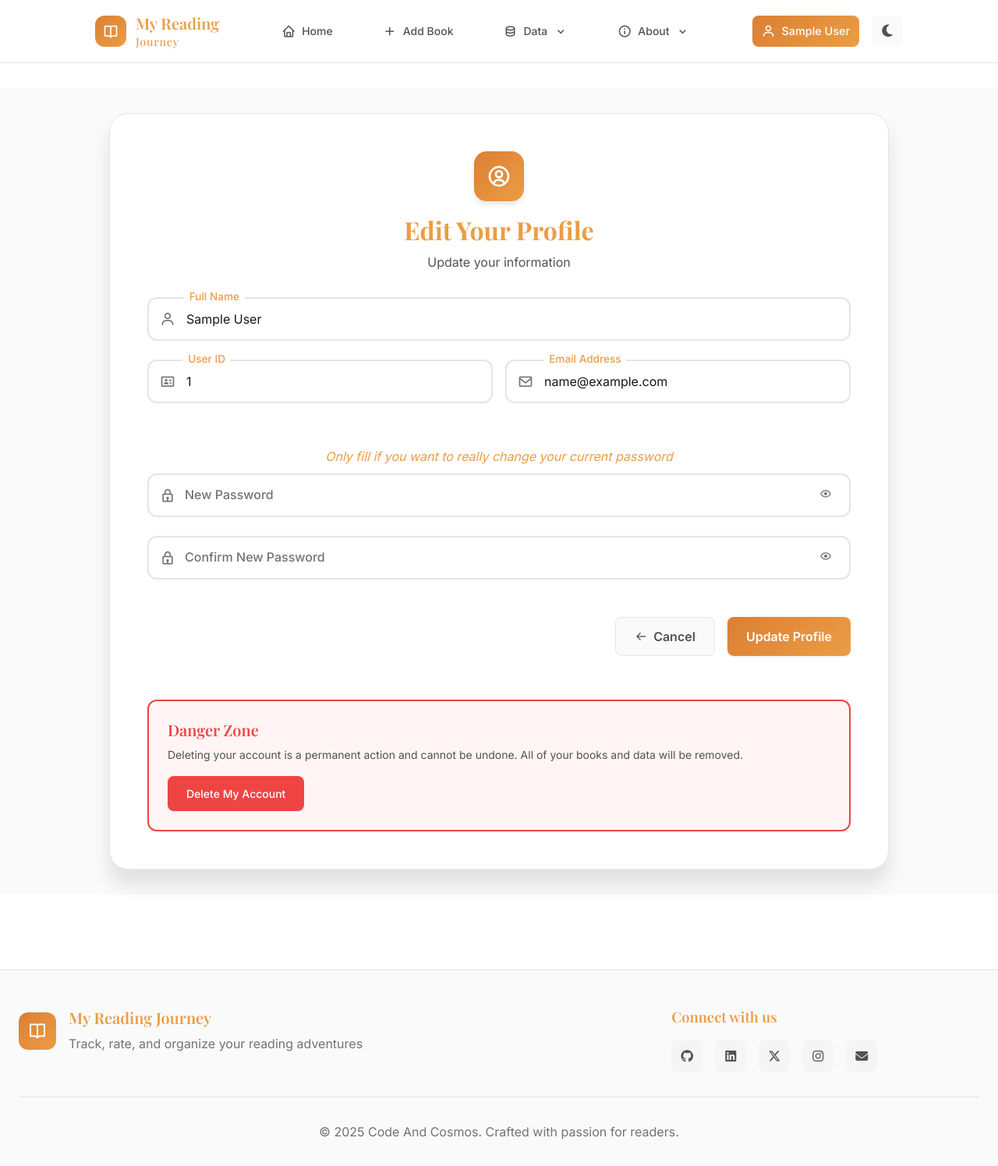
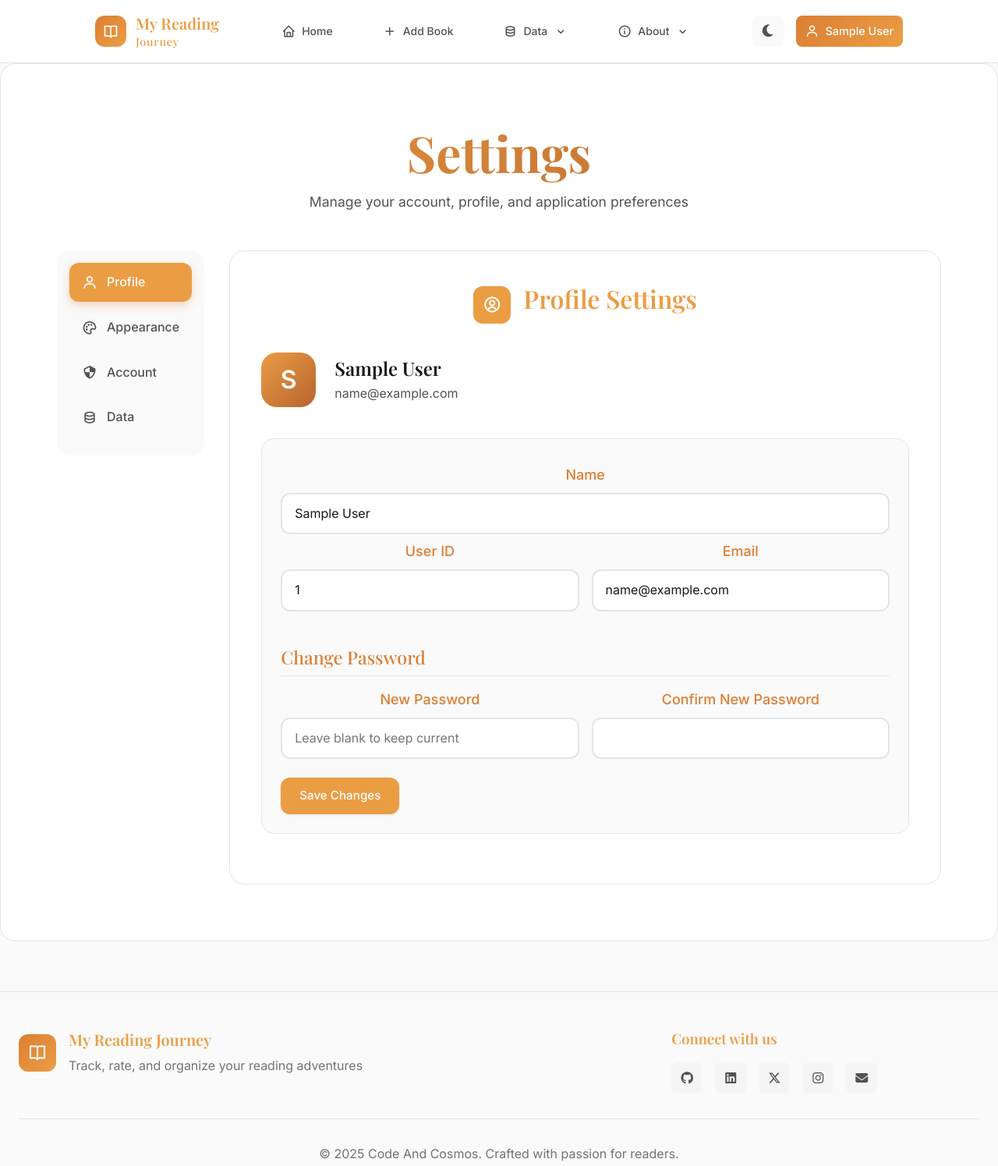
Before and after one commit to Jay-Dholu/my-reading-journey, a Flask app: page /settings in a window 1280 px wide. Shown: the top 1495 px of the page at 78% size. Before the commit the page ends 1461 px from the top, so only its background shows below. Run offline with Flask 3, Linux system fonts and the light colour scheme; the visitor is signed in with stand-in values (Sample User, id 1); tables that the repository leaves empty hold one stand-in row (values such as "Sample post"); some libraries are stand-ins or nearby versions.

Commit message:
Update UI and Remove Bugs

```diff
--- a/app.py
+++ b/app.py
@@ -271,7 +271,7 @@ def settings():
 
     json_form = Data()
 
-    return render_template('settings.html', title='Edit Profile | My Reading Journey', form=form, json_form=json_form)
+    return render_template('settings.html', title='Settings | My Reading Journey', form=form, json_form=json_form)
 
 
 @app.route("/delete_account", methods=['POST'])
--- a/forms.py
+++ b/forms.py
@@ -5,12 +5,13 @@ from flask_wtf import FlaskForm
 from decimal import Decimal
 from models import User
 
+
 class SignUp(FlaskForm):
-    name = StringField(label='Name', validators=[DataRequired()])
-    userid = StringField(label='User ID', validators=[DataRequired(), Length(2, 20)])
-    email = EmailField(label='Email', validators=[DataRequired(), Email()])
-    password = PasswordField(label='Password', validators=[DataRequired(), Length(8, 30)])
-    confirm_password = PasswordField(label='Confirm Password', validators=[DataRequired(), Length(8, 30), EqualTo('password', message="Passwords didn't matched!")])
+    name = StringField(label='Name', validators=[DataRequired(message="Name is required!")])
+    userid = StringField(label='User ID', validators=[DataRequired(message="User ID is required!"), Length(2, 20)])
+    email = EmailField(label='Email', validators=[DataRequired(message="Email is required!"), Email()])
+    password = PasswordField(label='Password', validators=[DataRequired(message="Password is required!"), Length(8, 30)])
+    confirm_password = PasswordField(label='Confirm Password', validators=[DataRequired(message="Confirm Password is required!"), Length(8, 30), EqualTo('password', message="Passwords didn't matched!")])
     submit = SubmitField(label='Sign Up')
 
 
@@ -37,7 +38,7 @@ class Book(FlaskForm):
     author = StringField(label='Author')
     isbn = StringField(label='ISBN', validators=[Optional(), Length(min=10, max=20, message="An ISBN must be 10 to 20 characters long.")])
     genre = StringField(label='Genre')
-    rating = DecimalField(label='Rating', places=1, validators=[NumberRange(min=1, max=5)], default=Decimal(0))
+    rating = DecimalField(label='Rating', places=1, validators=[Optional(), NumberRange(min=0, max=5)], default=Decimal('0.0'))
     description = TextAreaField(label='Description')
     cover_image = FileField(label='Upload Book Cover', validators=[FileAllowed(['jpg', 'jpeg', 'png'])])
     reading_started = DateField(label='Date Started', validators=[Optional()])
--- a/templates/add_book.html
+++ b/templates/add_book.html
@@ -172,8 +172,10 @@
                                         <span class="file-types">PNG, JPG, JPEG up to 10MB</span>
                                     </div>
                                 </div>
-                                {{ form.cover_image(class="file-input", accept="image/*") }}
                             </div>
+                            <!-- FIX: Moved file input outside of the clickable zone -->
+                            {{ form.cover_image(class="file-input", accept="image/*", style="display:none;") }}
+
                             <div class="image-preview" id="imagePreview" style="display: none;">
                                 <img id="previewImg" src="" alt="Cover preview">
                                 <button type="button" class="remove-image" onclick="removeImage()">
--- a/templates/base.html
+++ b/templates/base.html
@@ -108,6 +108,10 @@
 
                 <!-- Theme Toggle & Mobile Menu -->
                 <div class="nav-controls">
+                    <button class="theme-toggle" id="theme-toggle">
+                        <i class="fa fa-moon"></i>
+                    </button>
+
                     {% if session.get('user_id') and current_user %}
                     <div class="user-menu">
                         <div class="user-info">
@@ -133,10 +137,6 @@
                         </div>
                     </div>
                     {% endif %}
-
-                    <button class="theme-toggle" id="theme-toggle">
-                        <i class="fa fa-moon"></i>
-                    </button>
 
                     <button class="mobile-menu-toggle" id="mobile-menu-toggle">
                         <span></span>
@@ -191,7 +191,11 @@
                 {% endif %}
                 <a href="/about" class="mobile-nav-link">
                     <i class="bx bx-info-circle"></i>
-                    <span>About</span>
+                    <span>About Web App</span>
+                </a>
+                <a href="/developer" class="dropdown-item">
+                    <i class="bx bx-code-alt"></i>
+                    About Developer
                 </a>
             </div>
         </nav>
--- a/templates/settings.html
+++ b/templates/settings.html
@@ -1,81 +1,115 @@
 {% extends "base.html" %}
 
 {% block css %}
-<link rel="stylesheet" href="{{ url_for('static', filename='css/auth.css') }}">
+<link rel="stylesheet" href="{{ url_for('static', filename='css/settings.css') }}">
 {% endblock %}
 
 {% block content %}
-<div class="auth-container">
-    <div class="auth-wrapper" style="grid-template-columns: 1fr;">
-        <div class="auth-form-container">
-            <div class="auth-header">
-                <div class="auth-logo">
-                    <i class='bx bx-user-circle'></i>
+<div class="container">
+    <div class="header">
+        <h1>Settings</h1>
+        <p>Manage your account, profile, and application preferences</p>
     </div>
-                <h1 style="color: var(--accent-primary);">Edit Your Profile</h1>
-                <p>Update your information</p>
+
+    <div class="settings-grid">
+        <div class="sidebar">
+            <nav class="settings-nav-menu">
+                <div class="nav-item active" data-section="profile">
+                    <i class='bx bx-user nav-icon'></i>
+                    Profile
                 </div>
-            <form method="POST" action="{{ url_for('edit_profile') }}" class="auth-form">
-                {{ form.hidden_tag() }}
+                <div class="nav-item" data-section="appearance">
+                    <i class='bx bx-palette nav-icon'></i>
+                    Appearance
+                </div>
+                <div class="nav-item" data-section="account">
+                    <i class='bx bx-shield-quarter nav-icon'></i>
+                    Account
+                </div>
+                <div class="nav-item" data-section="advanced">
+                    <i class='bx bx-data nav-icon'></i>
+                    Data
+                </div>
+            </nav>
+        </div>
 
-                <div class="form-group">
-                    <div class="input-container">
-                        <i class="bx bx-user input-icon"></i>
-                        {{ form.name(class="form-input", placeholder=" ") }}
-                        <label class="form-label">Full Name</label>
+        <div class="main-content">
+            <!-- Profile Section -->
+            <div class="section active" id="profile">
+                <div class="section-title">
+                    <i class='bx bx-user-circle section-icon'></i>
+                    <span>
+                        <h2>Profile Settings</h2>
+                    </span>
+                </div>
+
+                <div class="profile-section">
+                    <div class="avatar">{{ current_user.name[0] }}</div>
+                    <div class="profile-info">
+                        <h2>{{ current_user.name }}</h2>
+                        <p>{{ current_user.email }}</p>
                     </div>
                 </div>
 
+                <form method="POST" action="{{ url_for('settings') }}" class="setting-group">
+                    {{ form.hidden_tag() }}
+                    <div class="form-group">
+                        <label class="form-label">Name</label>
+                        {{ form.name(class="form-input") }}
+                    </div>
                     <div class="form-row">
                         <div class="form-group">
-                        <div class="input-container">
-                            <i class="bx bx-id-card input-icon"></i>
-                            {{ form.userid(class="form-input", placeholder=" ") }}
                             <label class="form-label">User ID</label>
+                            {{ form.userid(class="form-input") }}
+                        </div>
+                        <div class="form-group">
+                            <label class="form-label">Email</label>
+                            {{ form.email(class="form-input") }}
                         </div>
                     </div>
+
+                    <h3 class="subsection-title">Change Password</h3>
+                    <div class="form-row">
                         <div class="form-group">
-                        <div class="input-container">
-                            <i class="bx bx-envelope input-icon"></i>
-                            {{ form.email(class="form-input", placeholder=" ") }}
-                            <label class="form-label">Email Address</label>
+                            <label class="form-label">New Password</label>
+                            {{ form.password(class="form-input", placeholder="Leave blank to keep current") }}
+                        </div>
+                        <div class="form-group">
+                            <label class="form-label">Confirm New Password</label>
+                            {{ form.confirm_password(class="form-input") }}
+                        </div>
+                    </div>
+                    {{ form.submit(class="btn btn-primary", value="Save Changes") }}
+                </form>
+            </div>
+
+            <!-- Appearance Section -->
+            <div class="section" id="appearance">
+                <div class="section-title">
+                    <i class='bx bx-palette section-icon'></i>
+                    Appearance & Theme
+                </div>
+                <div class="setting-group">
+                    <div class="setting-item">
+                        <div class="setting-info">
+                            <h3>Theme</h3>
+                            <p>Switch between light and dark themes</p>
+                        </div>
+                        <!-- This button is just a visual trigger. The actual theme logic is in script.js -->
+                        <button class="btn btn-secondary" id="theme-toggle-settings">
+                            <i class="fa fa-moon"></i>
+                            <span>Toggle Theme</span>
+                        </button>
                     </div>
                 </div>
             </div>
 
-                <div class="form-group">
-                    <p class="auth-footer"
-                        style="padding:0; border:none; margin-bottom:0.5rem; color: var(--accent-primary); font-style: italic;">
-                        Only fill if you want to really change your current password</p>
-                    <div class="input-container">
-                        <i class="bx bx-lock input-icon"></i>
-                        {{ form.password(class="form-input", autocomplete="new-password", placeholder=" ") }}
-                        <button type="button" class="password-toggle" onclick="togglePassword(this)">
-                            <i class="bx bx-show"></i>
-                        </button>
-                        <label class="form-label">New Password</label>
+            <!-- Account Section -->
+            <div class="section" id="account">
+                <div class="section-title">
+                    <i class='bx bx-shield-quarter section-icon'></i>
+                    Account Management
                 </div>
-                </div>
-
-                <div class="form-group">
-                    <div class="input-container">
-                        <i class="bx bx-lock input-icon"></i>
-                        {{ form.confirm_password(class="form-input", autocomplete="new-password", placeholder=" ") }}
-                        <button type="button" class="password-toggle" onclick="togglePassword(this)">
-                            <i class="bx bx-show"></i>
-                        </button>
-                        <label class="form-label">Confirm New Password</label>
-                    </div>
-                </div>
-
-                <div class="form-actions">
-                    <a href="{{ url_for('home') }}" class="btn btn-secondary">
-                        <i class="bx bx-arrow-back"></i>
-                        Cancel
-                    </a>
-                    {{ form.submit(class="btn btn-primary") }}
-                </div>
-
                 <div class="danger-zone">
                     <h3 class="danger-zone-title">Danger Zone</h3>
                     <p class="danger-zone-text">
@@ -87,8 +121,44 @@
                         Delete My Account
                     </button>
                 </div>
-            </form>
-            <div class="modal fade" id="deleteAccountModal" tabindex="-1" aria-labelledby="deleteAccountModalLabel" aria-hidden="true">
+            </div>
+
+            <!-- Advanced Section -->
+            <div class="section" id="advanced">
+                <div class="section-title">
+                    <i class='bx bx-data section-icon'></i>
+                    Data Management
+                </div>
+                <div class="setting-group">
+                    <div class="setting-item">
+                        <div class="setting-info">
+                            <h3>Export Your Data</h3>
+                            <p>Download a JSON file of all your books.</p>
+                        </div>
+                        <a href="{{ url_for('download_books') }}" class="btn btn-secondary">
+                            <i class='bx bx-download'></i>
+                            Export
+                        </a>
+                    </div>
+                    <div class="setting-item">
+                        <div class="setting-info">
+                            <h3>Import Your Data</h3>
+                            <p>Upload a JSON file to add books to your library.</p>
+                        </div>
+                        <button class="btn btn-secondary" data-bs-toggle="modal" data-bs-target="#uploadModal">
+                            <i class='bx bx-upload'></i>
+                            Import
+                        </button>
+                    </div>
+                </div>
+            </div>
+        </div>
+    </div>
+</div>
+
+<!-- Delete Account Modal (from your original edit_profile page) -->
+<div class="modal fade" id="deleteAccountModal" tabindex="-1" aria-labelledby="deleteAccountModalLabel"
+    aria-hidden="true">
     <div class="modal-dialog modal-dialog-centered">
         <div class="modal-content modern-modal">
             <div class="modal-header">
@@ -101,9 +171,9 @@
                 </button>
             </div>
             <div class="modal-body">
-                            <p>This action cannot be undone. This will permanently delete your account and remove all of
-                                your book data.</p>
-                            <p>Please type your User ID **{{ current_user.userid }}** to confirm.</p>
+                <p>This action cannot be undone. This will permanently delete your account and remove all of your book
+                    data.</p>
+                <p>Please type your User ID <strong>{{ current_user.userid }}</strong> to confirm.</p>
                 <form id="deleteAccountForm" method="POST" action="{{ url_for('delete_account') }}">
                     <input type="hidden" name="csrf_token" value="{{ csrf_token() }}" />
                     <input type="text" id="confirmUserId" class="form-control" placeholder="Enter your User ID">
@@ -111,10 +181,8 @@
             </div>
             <div class="modal-footer">
                 <button type="button" class="btn btn-secondary" data-bs-dismiss="modal">Cancel</button>
-                            <button type="button" id="confirmDeleteBtn" class="btn btn-danger" disabled>I understand, delete my account</button>
-                        </div>
-                    </div>
-                </div>
+                <button type="button" id="confirmDeleteBtn" class="btn btn-danger" disabled>I understand, delete my
+                    account</button>
             </div>
         </div>
     </div>
@@ -122,30 +190,5 @@
 {% endblock %}
 
 {% block script %}
-<script src="{{ url_for('static', filename='js/auth.js') }}"></script>
-<script>
-const correctUserId = "{{ current_user.userid }}";
-document.addEventListener('DOMContentLoaded', function() {
-    const deleteModal = document.getElementById('deleteAccountModal');
-    if (!deleteModal) return;
-
-    const confirmInput = deleteModal.querySelector('#confirmUserId');
-    const confirmBtn = deleteModal.querySelector('#confirmDeleteBtn');
-    const deleteForm = deleteModal.querySelector('#deleteAccountForm');
-
-    if(confirmInput && confirmBtn && deleteForm){
-        confirmInput.addEventListener('input', () => {
-            if (confirmInput.value === correctUserId) {
-                confirmBtn.disabled = false;
-            } else {
-                confirmBtn.disabled = true;
-            }
-        });
-
-        confirmBtn.addEventListener('click', () => {
-            deleteForm.submit();
-        });
-    }
-});
-</script>
+<script src="{{ url_for('static', filename='js/settings.js') }}"></script>
 {% endblock %}
```
Also changed, not shown: static/css/add_edit_book.css (+35 -11 lines), static/css/book_details.css (+18 -2 lines), static/css/index.css (+58 -0 lines), static/js/books.js (+5 -23 lines), templates/edit_book.html (+5 -3 lines), templates/index.html (+33 -5 lines). Lines whose indentation alone changed are shown as unchanged.
